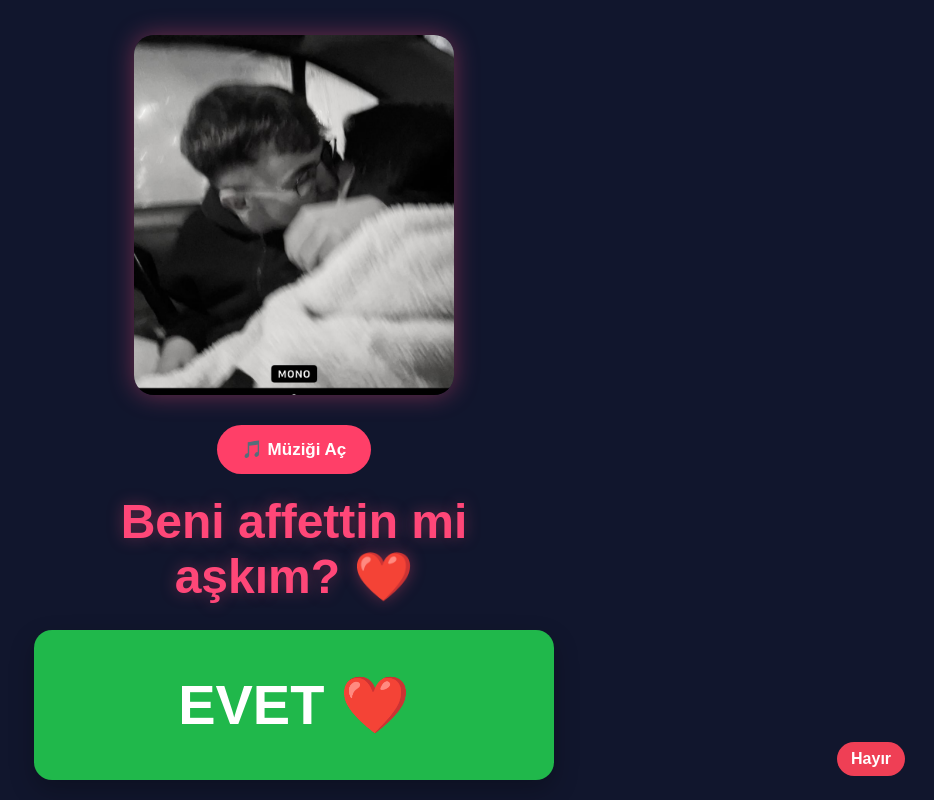
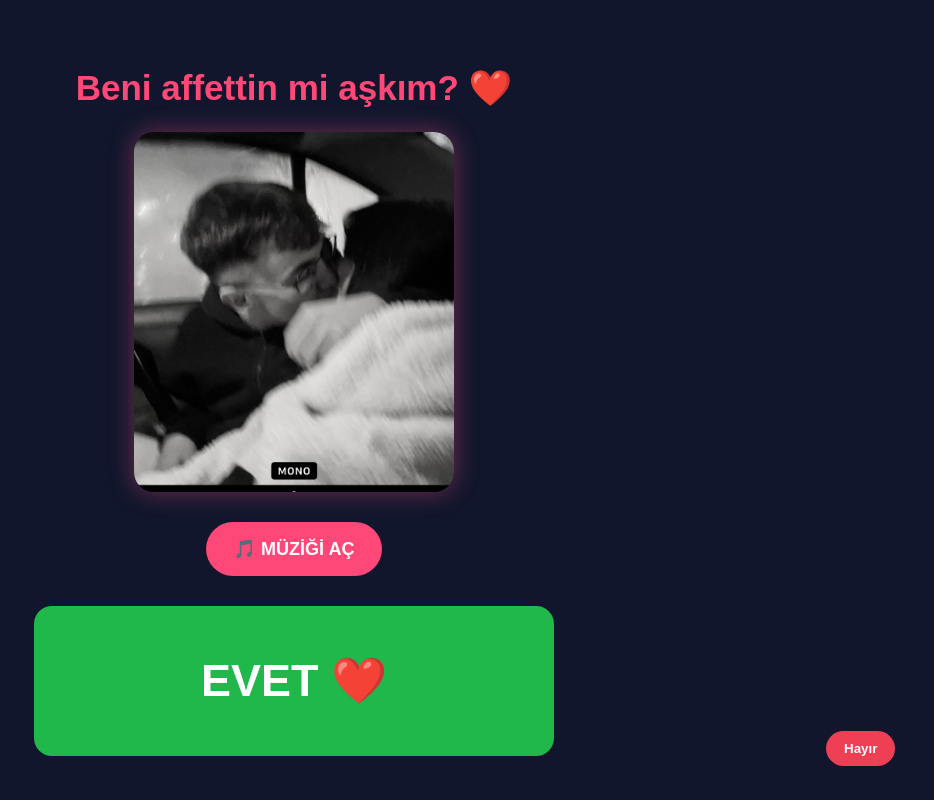
Before and after one commit to husx1m/Askim-site, a plain HTML site: page index.html in a window 1280 px wide. Shown: the whole page, without its empty margins (346-1280 px from the left). Drawn offline with Linux system fonts and the light colour scheme.

Commit message:
Update index.html

```diff
--- a/index.html
+++ b/index.html
@@ -1,8 +1,8 @@
-<!doctype html>
+<!DOCTYPE html>
 <html lang="tr">
 <head>
-<meta charset="utf-8">
-<meta name="viewport" content="width=device-width, initial-scale=1, maximum-scale=1, user-scalable=no">
+<meta charset="UTF-8">
+<meta name="viewport" content="width=device-width, initial-scale=1.0">
 
 <title>Sana Bir Şey Soracağım ❤️</title>
 
@@ -11,33 +11,26 @@
   box-sizing: border-box;
 }
 
-html, body {
+body {
   margin: 0;
-  width: 100%;
-  height: 100%;
-  overflow: hidden;
-}
-
-body {
+  min-height: 100vh;
   background: #11162d;
   color: white;
-  font-family: Arial, Helvetica, sans-serif;
+  font-family: Arial, sans-serif;
   display: flex;
   align-items: center;
   justify-content: center;
 }
 
 .wrap {
-  width: min(92vw, 520px);
+  width: 92%;
+  max-width: 520px;
   text-align: center;
-  position: relative;
 }
 
 h1 {
   color: #ff4778;
-  font-size: clamp(30px, 9vw, 48px);
-  margin: 0 0 25px;
-  text-shadow: 0 0 16px rgba(255,79,120,.35);
+  font-size: 35px;
 }
 
 .photo {
@@ -46,82 +39,50 @@ h1 {
   height: 360px;
   object-fit: cover;
   border-radius: 20px;
-  margin: 15px auto 25px;
   display: block;
+  margin: 20px auto;
   box-shadow: 0 0 25px rgba(255,79,120,.4);
 }
 
 .music-btn {
-  margin-top: 5px;
-  padding: 14px 25px;
-  border: 0;
-  border-radius: 999px;
-  background: #ff3f68;
+  padding: 16px 28px;
+  border: none;
+  border-radius: 50px;
+  background: #ff4778;
   color: white;
-  font-size: 17px;
+  font-size: 18px;
   font-weight: bold;
-  cursor: pointer;
-}
-
-.question {
-  margin-top: 20px;
+  margin: 10px;
 }
 
 .yes {
   width: 100%;
   height: 150px;
-  border: 0;
+  border: none;
   border-radius: 18px;
   background: #20b84b;
-  color: #fff;
-  font-size: clamp(34px, 10vw, 56px);
-  font-weight: 700;
-  box-shadow: 0 10px 25px rgba(0,0,0,.25);
-  cursor: pointer;
+  color: white;
+  font-size: 45px;
+  font-weight: bold;
+  margin-top: 20px;
 }
 
 .no {
   position: fixed;
-  border: 0;
-  border-radius: 999px;
+  border: none;
+  border-radius: 50px;
   background: #ef3f55;
-  color: #fff;
-  font-weight: 700;
-  font-size: 16px;
-  padding: 8px 14px;
-  cursor: pointer;
-  z-index: 5;
-  transition: left .12s ease, top .12s ease;
-}
-
-.heart {
-  font-size: 70px;
-  animation: pulse 1s infinite;
-}
-
-.final {
-  margin-top: 18px;
-}
-
-.restart {
-  margin-top: 12px;
-  padding: 12px 22px;
-  border: 0;
-  border-radius: 12px;
-  background: #ff4778;
   color: white;
-  font-size: 17px;
-  cursor: pointer;
+  padding: 10px 18px;
+  font-weight: bold;
 }
 
 .hidden {
   display: none;
 }
 
-@keyframes pulse {
-  50% {
-    transform: scale(1.12);
-  }
+.heart {
+  font-size: 80px;
 }
 </style>
 </head>
@@ -130,22 +91,21 @@ h1 {
 
 <div class="wrap" id="main">
 
+  <h1>Beni affettin mi aşkım? ❤️</h1>
+
   <!-- FOTOĞRAF -->
-  <img class="photo" src="Sude.jpg" alt="Sude">
+  <img src="Sude.jpg" class="photo" alt="Sude">
 
   <!-- MÜZİK -->
   <button class="music-btn" id="musicBtn">
-    🎵 Müziği Aç
+    🎵 MÜZİĞİ AÇ
   </button>
 
   <audio id="music" loop>
-    <source src="Intizar-Nazar-Boncugum.mp3" type="audio/mpeg">
+    <source
+      src="https://husx1m.github.io/Askim-site/Intizar-Nazar-Boncugum.mp3"
+      type="audio/mpeg">
   </audio>
-
-  <!-- SORU -->
-  <h1 class="question" id="question">
-    Beni affettin mi aşkım? ❤️
-  </h1>
 
   <button class="yes" id="yes">
     EVET ❤️
@@ -153,13 +113,11 @@ h1 {
 
 </div>
 
-<!-- HAYIR BUTONU -->
 <button class="no" id="no">
   Hayır
 </button>
 
-<!-- SON EKRAN -->
-<div class="wrap final hidden" id="final">
+<div class="wrap hidden" id="final">
 
   <div class="heart">❤️</div>
 
@@ -170,39 +128,63 @@ h1 {
     İyi ki varsın, iyi ki benimsin. 🥹❤️
   </p>
 
-  <button class="restart" onclick="location.reload()">
-    Başa dön
-  </button>
-
 </div>
 
 <script>
 
+const music = document.getElementById("music");
+const musicBtn = document.getElementById("musicBtn");
+
+musicBtn.addEventListener("click", async function() {
+
+  try {
+
+    if (music.paused) {
+      await music.play();
+      musicBtn.innerHTML = "⏸️ MÜZİĞİ DURDUR";
+    } else {
+      music.pause();
+      musicBtn.innerHTML = "🎵 MÜZİĞİ AÇ";
+    }
+
+  } catch (error) {
+
+    alert("Müzik yüklenemedi. Birkaç saniye bekleyip tekrar dene.");
+
+  }
+
+});
+
+
 const no = document.getElementById("no");
+
+function moveNo() {
+
+  const x = Math.random() *
+    (window.innerWidth - no.offsetWidth - 20) + 10;
+
+  const y = Math.random() *
+    (window.innerHeight - no.offsetHeight - 20) + 10;
+
+  no.style.left = x + "px";
+  no.style.top = y + "px";
+}
+
+no.addEventListener("touchstart", function(e) {
+  e.preventDefault();
+  moveNo();
+});
+
+no.addEventListener("mouseenter", moveNo);
+
+moveNo();
+
+
 const yes = document.getElementById("yes");
 const main = document.getElementById("main");
 const final = document.getElementById("final");
 
-const music = document.getElementById("music");
-const musicBtn = document.getElementById("musicBtn");
-
-/* MÜZİĞİ AÇ / KAPAT */
-musicBtn.addEventListener("click", function () {
-
-  if (music.paused) {
-    music.play();
-
-    musicBtn.innerHTML = "⏸️ Müziği Durdur";
-  } else {
-    music.pause();
-
-    musicBtn.innerHTML = "🎵 Müziği Aç";
-  }
-
-});
-
-/* EVET'E BASINCA MÜZİK BAŞLASIN */
-yes.addEventListener("click", function () {
+yes.addEventListener("click", function() {
 
   music.play().catch(() => {});
 
@@ -212,39 +194,6 @@ yes.addEventListener("click", function () {
 
 });
 
-/* HAYIR BUTONU KAÇSIN */
-function moveNo() {
-
-  const padding = 20;
-
-  const maxX = window.innerWidth - no.offsetWidth - padding;
-  const maxY = window.innerHeight - no.offsetHeight - padding;
-
-  const x = Math.random() * maxX + padding;
-  const y = Math.random() * maxY + padding;
-
-  no.style.left = x + "px";
-  no.style.top = y + "px";
-}
-
-/* TELEFONDA DOKUNUNCA KAÇSIN */
-no.addEventListener("touchstart", function(e) {
-
-  e.preventDefault();
-  moveNo();
-
-});
-
-/* BİLGİSAYARDA ÜZERİNE GELİNCE KAÇSIN */
-no.addEventListener("mouseenter", function() {
-
-  moveNo();
-
-});
-
-/* SAYFA AÇILINCA HAYIR BUTONUNU YERLEŞTİR */
-moveNo();
-
 </script>
 
 </body>
```
